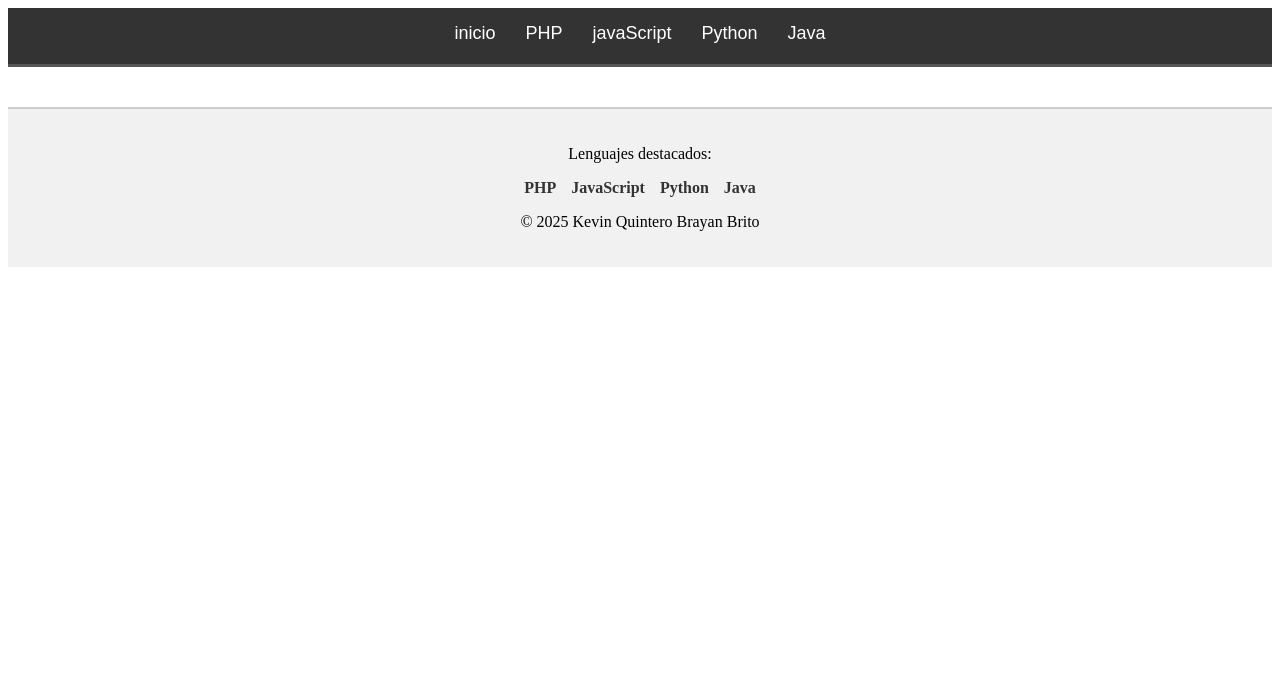
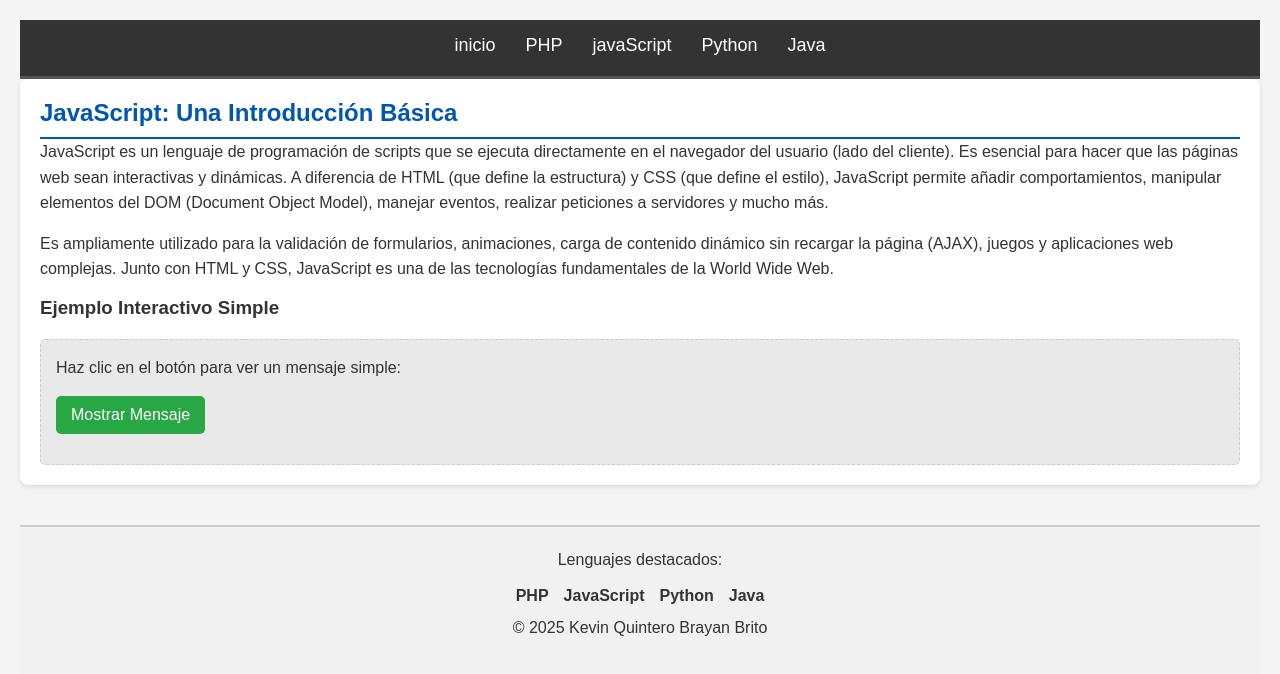
Before and after one commit to 2007-ghost/language_dev, a plain HTML site: page JavaScript.html in a window 1280 px wide. Drawn offline with Linux system fonts and the light colour scheme.

Commit message:
feat: implementar sección de JS y su estilo

```diff
--- a/JavaScript.css
+++ b/JavaScript.css
@@ -1,4 +1,4 @@
-*{
+* {
     margin: 0;
     padding: 0;
     box-sizing: border-box;
@@ -15,6 +15,18 @@
     border-bottom: 3px solid #555;
 }
 
+body {
+    font-family: Arial, sans-serif;
+    margin: 20px;
+    background-color: #f4f4f4;
+    color: #333;
+}
+
+
+
+
+
+
 .navbar a {
     color: white;
     text-decoration: none;
@@ -26,6 +38,57 @@
 .navbar a:hover {
     color: #00c8ff;
     border-bottom: 2px solid #00c8ff;
+}
+
+
+
+
+.javascript-section {
+    background-color: #fff;
+    padding: 20px;
+    border-radius: 8px;
+    box-shadow: 0 2px 4px rgba(0, 0, 0, 0.1);
+    margin-bottom: 30px;
+}
+
+h2 {
+    color: #0056b3;
+    border-bottom: 2px solid #0056b3;
+    padding-bottom: 10px;
+    margin-top: 0;
+}
+
+p {
+    line-height: 1.6;
+    margin-bottom: 15px;
+}
+
+.example-container {
+    background-color: #e9e9e9;
+    padding: 15px;
+    border-radius: 5px;
+    margin-top: 20px;
+    border: 1px dashed #ccc;
+}
+
+.example-container button {
+    background-color: #28a745;
+    color: white;
+    padding: 10px 15px;
+    border: none;
+    border-radius: 5px;
+    cursor: pointer;
+    font-size: 16px;
+}
+
+.example-container button:hover {
+    background-color: #218838;
+}
+
+#messageDisplay {
+    margin-top: 15px;
+    font-weight: bold;
+    color: #007bff;
 }
 
 .footer {
--- a/JavaScript.html
+++ b/JavaScript.html
@@ -1,11 +1,11 @@
 <!DOCTYPE html>
 <html lang="en">
+  <head>
+    <meta charset="UTF-8" />
+    <meta name="viewport" content="width=device-width, initial-scale=1.0" />
+    <title>lenguajes de programacion</title>
+    <link rel="stylesheet" href="javascript.css" />
 
-<head>
-    <meta charset="UTF-8">
-    <meta name="viewport" content="width=device-width, initial-scale=1.0">
-    <title>lenguajes de programacion</title>
-    <link rel="stylesheet" href="style.css">
   </head>
 
   <body>
@@ -16,6 +16,40 @@
       <a href="Python.html">Python</a>
       <a href="java.html">Java</a>
     </header>
+
+    <div class="javascript-section">
+      <h2>JavaScript: Una Introducción Básica</h2>
+      <p>
+        JavaScript es un lenguaje de programación de scripts que se ejecuta
+        directamente en el navegador del usuario (lado del cliente). Es esencial
+        para hacer que las páginas web sean interactivas y dinámicas. A
+        diferencia de HTML (que define la estructura) y CSS (que define el
+        estilo), JavaScript permite añadir comportamientos, manipular elementos
+        del DOM (Document Object Model), manejar eventos, realizar peticiones a
+        servidores y mucho más.
+      </p>
+      <p>
+        Es ampliamente utilizado para la validación de formularios, animaciones,
+        carga de contenido dinámico sin recargar la página (AJAX), juegos y
+        aplicaciones web complejas. Junto con HTML y CSS, JavaScript es una de
+        las tecnologías fundamentales de la World Wide Web.
+      </p>
+
+      <h3>Ejemplo Interactivo Simple</h3>
+      <div class="example-container">
+        <p>Haz clic en el botón para ver un mensaje simple:</p>
+        <button onclick="showMessage()">Mostrar Mensaje</button>
+        <p id="messageDisplay"></p>
+      </div>
+    </div>
+
+    <script>
+      function showMessage() {
+        document.getElementById("messageDisplay").innerText =
+          "¡Hola desde JavaScript!";
+      }
+    </script>
+
     <footer class="footer">
       <p>Lenguajes destacados:</p>
       <ul class="footer-languages">
@@ -26,7 +60,5 @@
       </ul>
       <p>&copy; 2025 Kevin Quintero Brayan Brito</p>
     </footer>
-
   </body>
-
 </html>
```
Lines whose indentation alone changed are shown as unchanged.
